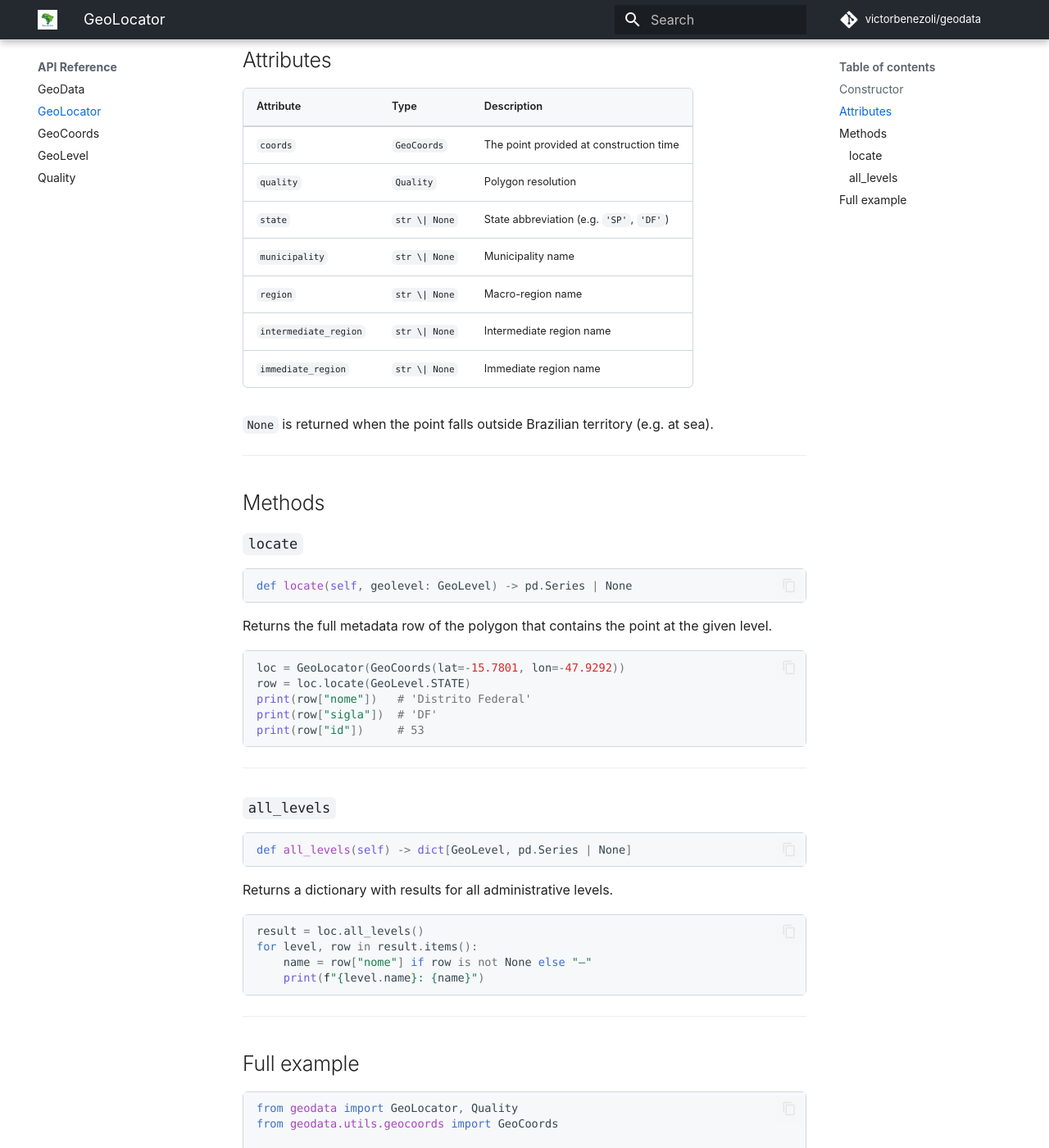
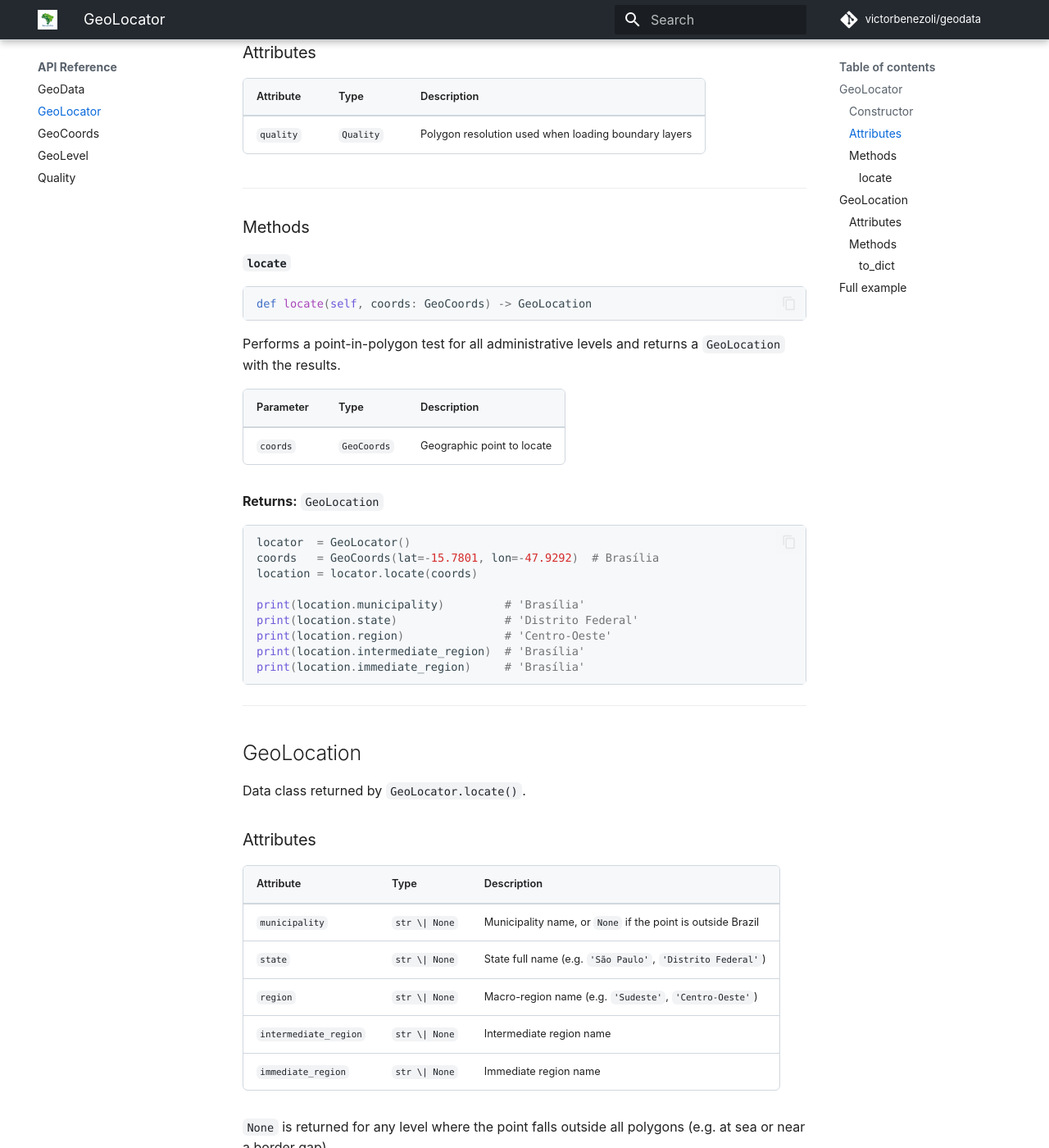
Before and after one commit to victorbenezoli/geodata, an MkDocs documentation site: the page built from docs/wiki/api/geolocator.md, in a window 1280 px wide and 1400 px high, scrolled down 737 px. Shown: the whole window at 82% size. Built offline with MkDocs 1.6.1 and Material for MkDocs 9.7.7, drawn with Linux system fonts in a browser that asks for light colours; comment, search, counter and statistics services are not loaded; some of the changed text lies outside the part shown.

Commit message:
docs: update GeoLocator docs to reflect current API

````diff
--- a/docs/wiki/api/geolocator.md
+++ b/docs/wiki/api/geolocator.md
@@ -4,76 +4,103 @@
 Locates the administrative divisions that contain a geographic point.
 
 ```python
-from geodata import GeoLocator, GeoLevel, Quality
+from geodata import GeoLocator, Quality
 from geodata.utils.geocoords import GeoCoords
 ```
 
 ---
 
-## Constructor
+## GeoLocator
+
+### Constructor
 
 ```python
-GeoLocator(coords: GeoCoords, quality: Quality = Quality.LOW)
+GeoLocator(quality: Quality = Quality.LOW)
 ```
 
-| Parameter | Type        | Default       | Description                           |
-| --------- | ----------- | ------------- | ------------------------------------- |
-| `coords`  | `GeoCoords` | —             | Point to locate                       |
-| `quality` | `Quality`   | `Quality.LOW` | Resolution of the downloaded polygons |
+| Parameter | Type      | Default       | Description                           |
+| --------- | --------- | ------------- | ------------------------------------- |
+| `quality` | `Quality` | `Quality.LOW` | Resolution of the downloaded polygons |
 
-All attributes are resolved **eagerly** in `__post_init__`: polygons for every level are downloaded and the point-in-polygon test is performed immediately on construction.
+Polygon layers for all administrative levels are loaded and cached on construction, so repeated calls to `locate()` reuse the same in-memory data.
 
 ---
 
-## Attributes
+### Attributes
 
-| Attribute             | Type          | Description                              |
-| --------------------- | ------------- | ---------------------------------------- |
-| `coords`              | `GeoCoords`   | The point provided at construction time  |
-| `quality`             | `Quality`     | Polygon resolution                       |
-| `state`               | `str \| None` | State abbreviation (e.g. `'SP'`, `'DF'`) |
-| `municipality`        | `str \| None` | Municipality name                        |
-| `region`              | `str \| None` | Macro-region name                        |
-| `intermediate_region` | `str \| None` | Intermediate region name                 |
-| `immediate_region`    | `str \| None` | Immediate region name                    |
-
-`None` is returned when the point falls outside Brazilian territory (e.g. at sea).
+| Attribute | Type      | Description                                          |
+| --------- | --------- | ---------------------------------------------------- |
+| `quality` | `Quality` | Polygon resolution used when loading boundary layers |
 
 ---
 
-## Methods
+### Methods
 
-### `locate`
+#### `locate`
 
 ```python
-def locate(self, geolevel: GeoLevel) -> pd.Series | None
+def locate(self, coords: GeoCoords) -> GeoLocation
 ```
 
-Returns the full metadata row of the polygon that contains the point at the given level.
+Performs a point-in-polygon test for all administrative levels and returns a `GeoLocation` with the results.
+
+| Parameter | Type        | Description                |
+| --------- | ----------- | -------------------------- |
+| `coords`  | `GeoCoords` | Geographic point to locate |
+
+**Returns:** [`GeoLocation`](#geolocation)
 
 ```python
-loc = GeoLocator(GeoCoords(lat=-15.7801, lon=-47.9292))
-row = loc.locate(GeoLevel.STATE)
-print(row["nome"])   # 'Distrito Federal'
-print(row["sigla"])  # 'DF'
-print(row["id"])     # 53
+locator  = GeoLocator()
+coords   = GeoCoords(lat=-15.7801, lon=-47.9292)  # Brasília
+location = locator.locate(coords)
+
+print(location.municipality)         # 'Brasília'
+print(location.state)                # 'Distrito Federal'
+print(location.region)               # 'Centro-Oeste'
+print(location.intermediate_region)  # 'Brasília'
+print(location.immediate_region)     # 'Brasília'
 ```
 
 ---
 
-### `all_levels`
+## GeoLocation
+
+Data class returned by `GeoLocator.locate()`.
+
+### Attributes
+
+| Attribute             | Type          | Description                                                 |
+| --------------------- | ------------- | ----------------------------------------------------------- |
+| `municipality`        | `str \| None` | Municipality name, or `None` if the point is outside Brazil |
+| `state`               | `str \| None` | State full name (e.g. `'São Paulo'`, `'Distrito Federal'`)  |
+| `region`              | `str \| None` | Macro-region name (e.g. `'Sudeste'`, `'Centro-Oeste'`)      |
+| `intermediate_region` | `str \| None` | Intermediate region name                                    |
+| `immediate_region`    | `str \| None` | Immediate region name                                       |
+
+`None` is returned for any level where the point falls outside all polygons (e.g. at sea or near a border gap).
+
+---
+
+### Methods
+
+#### `to_dict`
 
 ```python
-def all_levels(self) -> dict[GeoLevel, pd.Series | None]
+def to_dict(self) -> dict[str, str | None]
 ```
 
-Returns a dictionary with results for all administrative levels.
+Serialises the `GeoLocation` to a plain dictionary.
 
 ```python
-result = loc.all_levels()
-for level, row in result.items():
-    name = row["nome"] if row is not None else "—"
-    print(f"{level.name}: {name}")
+location.to_dict()
+# {
+#     "municipality":        "Brasília",
+#     "state":               "Distrito Federal",
+#     "immediate_region":    "Brasília",
+#     "intermediate_region": "Brasília",
+#     "region":              "Centro-Oeste",
+# }
 ```
 
 ---
@@ -84,16 +111,20 @@ for level, row in result.items():
 from geodata import GeoLocator, Quality
 from geodata.utils.geocoords import GeoCoords
 
-coords = GeoCoords(lat=-23.5505, lon=-46.6333)  # São Paulo
-loc = GeoLocator(coords, quality=Quality.LOW)
+coords   = GeoCoords(lat=-23.5505, lon=-46.6333)  # São Paulo
+locator  = GeoLocator(quality=Quality.LOW)
+location = locator.locate(coords)
 
-print(loc.state)               # 'SP'
-print(loc.municipality)        # 'São Paulo'
-print(loc.region)              # 'Sudeste'
-print(loc.intermediate_region)
-print(loc.immediate_region)
+print(location.state)                # 'São Paulo'
+print(location.municipality)         # 'São Paulo'
+print(location.region)               # 'Sudeste'
+print(location.intermediate_region)
+print(location.immediate_region)
+
+# Serialise to dict
+print(location.to_dict())
 ```
 
 !!! warning "Point near a border"
-For points very close to state borders, use `Quality.HIGH` to ensure the
-low-resolution geometry does not exclude the point.
+    For points very close to state borders, use `Quality.HIGH` to ensure the
+    low-resolution geometry does not exclude the point.
````
Also changed, not shown: docs/wiki/examples.md (+3 -2 lines), docs/wiki/quickstart.md (+10 -11 lines).
